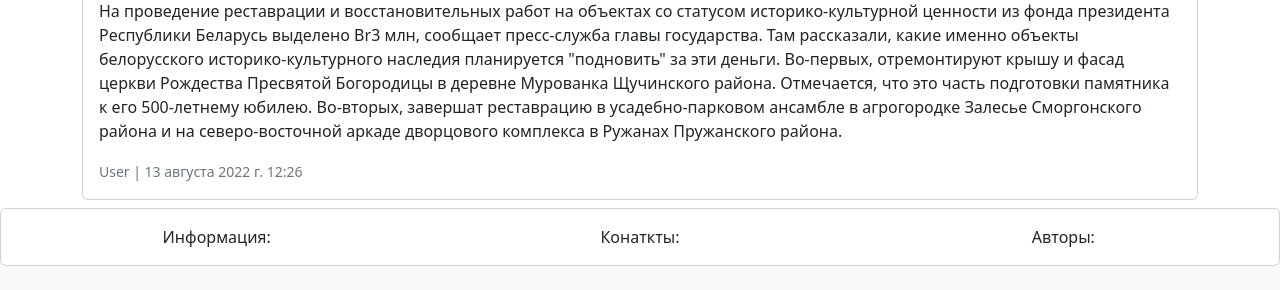
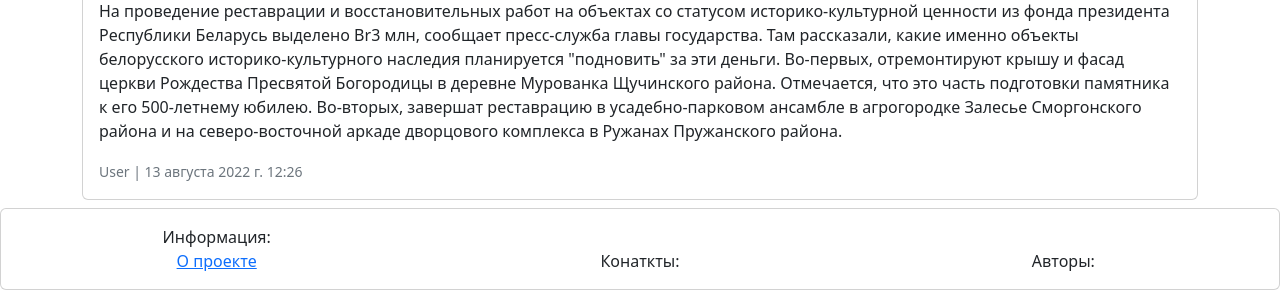
Before and after one commit to DmasInvIZ/guide-for-belarus-cities, a Django app: page / in a window 1280 px wide. Shown: the part 2008-2298 px from the top of the page. Before the commit the page ends 2274 px from the top, so only its background shows below. Run offline with Django 4.2, Linux system fonts and the light colour scheme; data comes from the database, SQL or seed files in the repository; some libraries are stand-ins or nearby versions.

Commit message:
добавлена страница about.html, проблемы с наследованием, поставлена заглушка

```diff
--- a/guide/templates/base.html
+++ b/guide/templates/base.html
@@ -8,6 +8,19 @@
     <link rel="stylesheet" href="https://cdn.jsdelivr.net/npm/bootstrap@5.2.0/dist/js/bootstrap.bundle.min.js">
     <link rel="stylesheet" href="https://cdn.jsdelivr.net/npm/bootstrap@5.2.0/dist/css/bootstrap.min.css">
     <link rel="stylesheet" href="https://cdnjs.cloudflare.com/ajax/libs/font-awesome/6.1.2/css/all.min.css">
+
+<!--<style>-->
+<!--.footer {-->
+<!--  position: fixed;-->
+<!--  left: 0;-->
+<!--  bottom: 0;-->
+<!--  width: 100%;-->
+<!--  background-color: red;-->
+<!--  color: black;-->
+<!--  text-align: center;-->
+
+<!--}-->
+<!--</style>-->
 
 </head>
 
@@ -55,13 +68,16 @@
 </section>
 
 
-<footer>
 
+<div class="footer">
     <div class="card">
           <div class="card-body">
                 <div class="row align-items-end">
                 <div class="col">
-              <center>Информация:</center>
+                  <center>
+                      Информация:<br>
+                      <a href="about.html/">О проекте</a>
+                  </center>
                 </div>
                 <div class="col">
                   <center>Конаткты:</center>
@@ -72,8 +88,8 @@
                 </div>
           </div>
     </div>
+</div>
 
-</footer>
 
 </body>
 
--- a/guide/urls.py
+++ b/guide/urls.py
@@ -1,7 +1,7 @@
 from django.urls import path
-from guide.views import ListObjectsView
-
+from guide.views import ListObjectsView, about_view
 
 urlpatterns = [
     path('', ListObjectsView.as_view()),
+    path('about.html/', about_view),
 ]
--- a/guide/views.py
+++ b/guide/views.py
@@ -8,3 +8,7 @@
     model = News
     template_name = 'base.html'
     context_object_name = 'news'
+
+
+def about_view(request):
+    return render(request, 'about.html')
```
Lines whose indentation alone changed are shown as unchanged.
